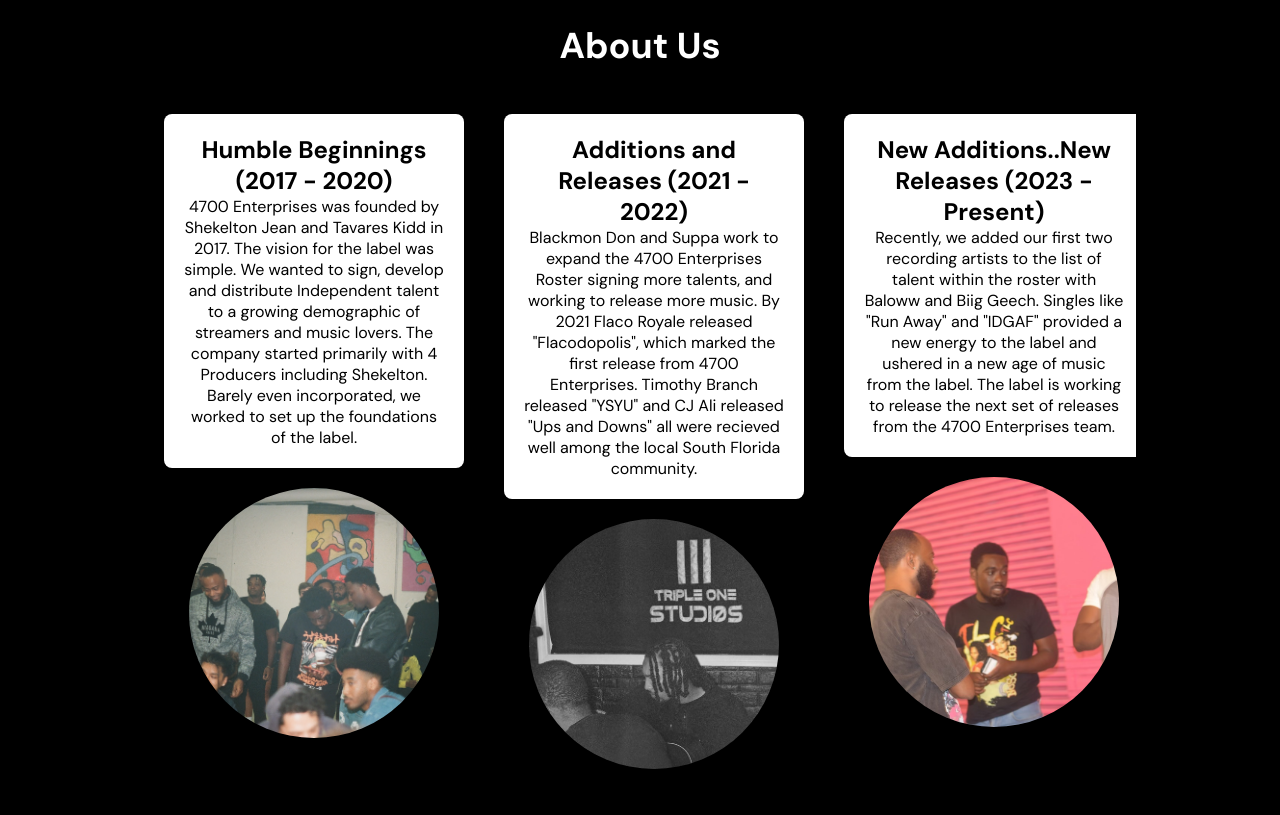
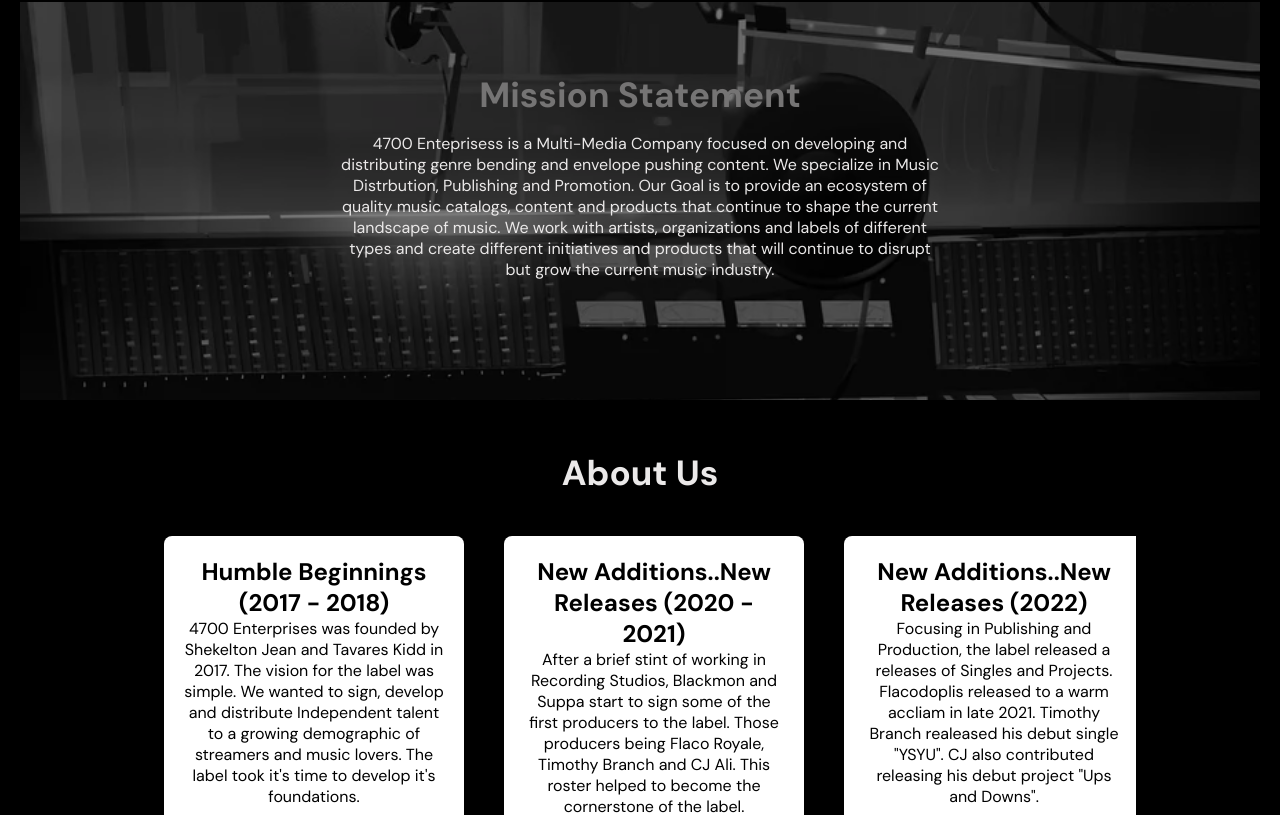
Before and after one commit to 4700gfx/label-website-, a React (Create React App) app: page / in a window 1280 px wide. Shown: the part 868-1683 px from the top of the page. Before the commit the page ends 1657 px from the top, so only its background shows below. Built offline with nearby package versions, Linux system fonts and the light colour scheme.

Commit message:
Added Revisions to About Us and Home Sections

```diff
--- a/src/AboutUs.js
+++ b/src/AboutUs.js
@@ -7,35 +7,59 @@ import thirdPic from './assets/images/team-pic.jpg';
 const AboutUs = () => {
   return (
     <section className="about-us-container">
+      <div className="mission-statement">
+      <h1>Mission Statement</h1>
+      <p>
+        4700 Enteprisess is a Multi-Media Company focused on developing and distributing genre bending and envelope pushing content. We specialize in Music Distrbution, Publishing and Promotion. Our Goal is to provide an ecosystem of quality music catalogs, content and products that continue to shape the current landscape of music. We work with artists, organizations and labels of different types and create different initiatives and products that will continue to disrupt but grow the current music industry.
+      </p>
+
+      </div>
+
       <h1>About Us</h1>
       <div className="timeline">
         <div className="timeline-event">
           <div className="timeline-content">
-            <h2>Humble Beginnings (2017 - 2020)</h2>
+            <h2>Humble Beginnings (2017 - 2018)</h2>
             <p>
-            4700 Enterprises was founded by Shekelton Jean and Tavares Kidd in 2017. The vision for the label was simple. We wanted to sign, develop and distribute Independent talent to a growing demographic of streamers and music lovers. The company started primarily with 4 Producers including Shekelton. Barely even incorporated, we worked to set up the foundations of the label.
+            4700 Enterprises was founded by Shekelton Jean and Tavares Kidd in 2017. The vision for the label was simple. We wanted to sign, develop and distribute Independent talent to a growing demographic of streamers and music lovers. The label took it's time to develop it's foundations.
             </p>
           </div>
           <img src={firstPic} alt="Our Beginning" />
         </div>
+
         <div className="timeline-event">
           <div className="timeline-content">
-            <h2>Additions and Releases (2021 - 2022)</h2>
+            <h2>New Additions..New Releases (2020 - 2021)</h2>
             <p>
-              Blackmon Don and Suppa work to expand the 4700 Enterprises Roster signing more talents, and working to release more music. By 2021 Flaco Royale released "Flacodopolis", which marked the first release from 4700 Enterprises. Timothy Branch released "YSYU" and CJ Ali released "Ups and Downs" all were recieved well among the local South Florida community.
-            </p>
+              After a brief stint of working in Recording Studios, Blackmon and Suppa start to sign some of the first producers to the label. Those producers being Flaco Royale, Timothy Branch and CJ Ali. This roster helped to become the cornerstone of the label.
+             </p>
           </div>
-          <img src={secondPic} alt="Milestone 1" />
+          <img src={thirdPic} alt="Recent Achievements" />
         </div>
+
+        <div className="timeline-event">
+          <div className="timeline-content">
+            <h2>New Additions..New Releases (2022)</h2>
+            <p>
+              Focusing in Publishing and Production, the label released a releases of Singles and Projects. Flacodoplis released to a warm accliam in late 2021. Timothy Branch realeased his debut single "YSYU". CJ also contributed releasing his debut project "Ups and Downs".
+             </p>
+          </div>
+          <img src={thirdPic} alt="Recent Achievements" />
+        </div>
+
+
         <div className="timeline-event">
           <div className="timeline-content">
             <h2>New Additions..New Releases (2023 - Present)</h2>
             <p>
-            Recently, we added our first two recording artists to the list of talent within the roster with Baloww and Biig Geech. Singles like "Run Away" and "IDGAF" provided a new energy to the label and ushered in a new age of music from the label. The label is working to release the next set of releases from the 4700 Enterprises team.
+            Recently, we added our first two recording artists to the list of talent within the roster with Baloww and Biig Geech. Singles like "Run Away" and "IDGAF" ushered a new age in the label. The label is working to release the next set of releases from the 4700 Enterprises team.
              </p>
           </div>
           <img src={thirdPic} alt="Recent Achievements" />
         </div>
+
+
+
       </div>
     </section>
   );
--- a/src/Home.js
+++ b/src/Home.js
@@ -14,7 +14,6 @@ const Home = () => {
         This is the 4700 Enterprises Website. Here you can find information on your favorite artist, releases and more!. Consider this as a hub for everything 4700! You can visit our offical Merch Store for 4700 Gear and Accesories.
         </p>
         <button>Learn More</button>
-        <button>Contact Us</button>
       </div>
     </div>
   );
--- a/src/style.css
+++ b/src/style.css
@@ -67,18 +67,54 @@
 
 /* About Us Style Sheet */
 
+.about-us-container h1{
+  color: var(--secondary-color);
+  font-size: 35px;
+  margin-top: 50px;
+}
+
+
 .about-us-container {
   padding: 20px;
   background-color: var(--black-color);
   text-align: center;
-  margin-top: 30px;
-  height: 50vh;
+  height: 80vh;
 }
 
-.about-us-container h1{
-  color: white;
-  font-size: 36px;
+
+
+.mission-statement {
+  position: relative;
+  background-image: url('./assets/images/vinyl.webp'); /* Use a high-resolution image */
+  background-size: cover; /* Adjusts the image to cover the entire background */
+  background-position: center; /* Centers the background image */
+  background-repeat: no-repeat; /* Ensures the image doesn't repeat */
+  padding: 20px; /* Adjust the padding as needed */
+  color: var(--secondary-color); /* Ensures text color is readable */
 }
+
+.mission-statement::before {
+  content: '';
+  position: absolute;
+  top: 0;
+  left: 0;
+  width: 100%;
+  height: 100%;
+  background-color: rgba(0, 0, 0, 0.5); /* Semi-transparent black overlay */
+  z-index: 1; /* Ensure the overlay is above the background image but below the text */
+}
+
+.mission-statement p {
+  position: relative;
+  z-index: 2; /* Ensure the text is above the overlay */
+  color: var(--secondary-color);
+  font-size: 16px;
+  margin: 15px auto;
+  margin-bottom: 100px;
+  width: 50%;
+}
+
+
 
 
 .timeline {
@@ -89,7 +125,7 @@
   overflow-x: auto; /* Allow horizontal scrolling if necessary */
   padding: 20px 0;
   width: 80%;
-  margin: 15px auto;
+  margin: 10px auto;
 }
 
 .timeline-event {
@@ -99,6 +135,11 @@
   margin: 0 20px;
   flex-shrink: 0; /* Prevent shrinking */
   width: 300px; /* Set a fixed width for each event */
+  transition: transform 0.3s; /* Smooth transition for hover effect */
+}
+
+.timeline-event:hover {
+  transform: translateY(-10px); /* Lift the event on hover */
 }
 
 .timeline-content {
@@ -107,34 +148,22 @@
   border-radius: 8px;
   box-shadow: 0 0 10px rgba(0, 0, 0, 0.1);
   margin-top: 10px;
+  transition: box-shadow 0.3s; /* Smooth transition for hover effect */
 }
-
 
 .timeline-content:hover {
   box-shadow: 0 0 20px rgba(0, 0, 0, 0.2); /* Enhance shadow on hover */
 }
 
-
 .timeline img {
-  width: 250px;
-  height: 250px;
+  width: 150px;
+  height: 150px;
   object-fit: cover;
-  margin-top: 20px;
   border-radius: 50%;
   box-shadow: 0 0 10px rgba(0, 0, 0, 0.1);
+  transition: transform 0.3s; /* Smooth transition for hover effect */
 }
 
 .timeline img:hover {
   transform: scale(1.1); /* Zoom the image on hover */
-
 }
-
-.timeline-event::before {
-  content: '';
-  position: absolute;
-  left: 0;
-  width: 100%;
-  height: 6px;
-  background-color: #ccc;
-  z-index: -1;
-}
```
Also changed, not shown: src/assets/images/vinyl.jpg (added), src/assets/images/vinyl.webp (added).
